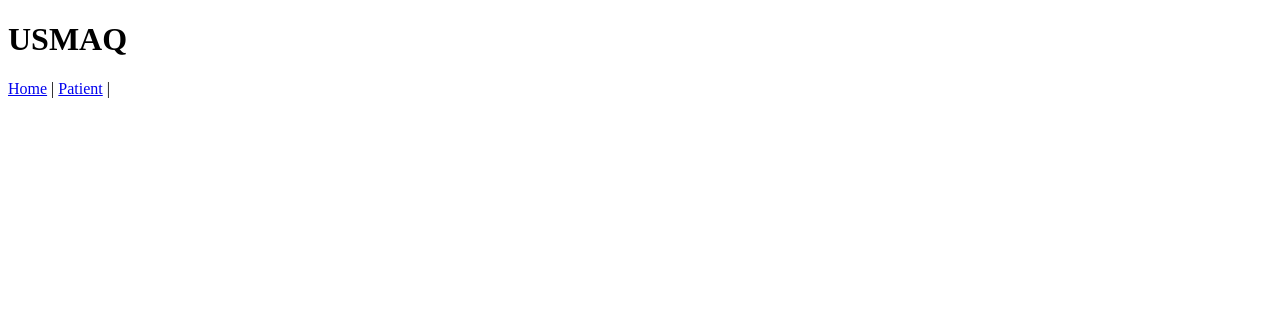
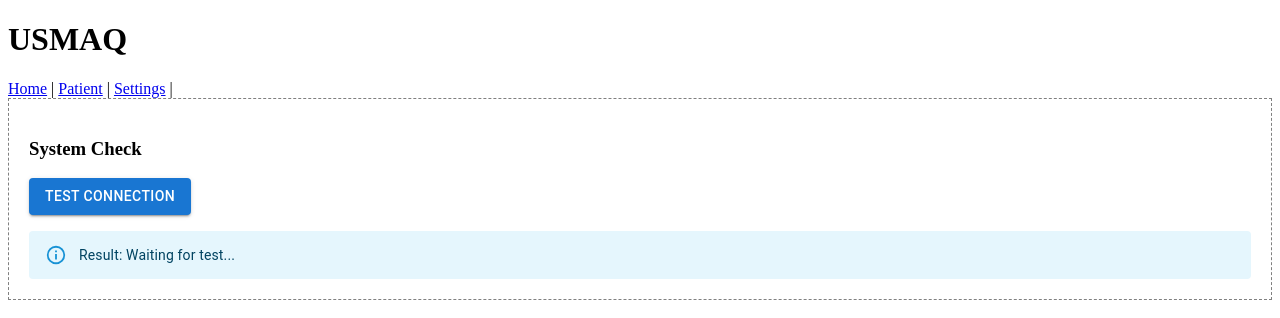
Before and after one commit to anselmusPhytagoras32/USMAQ, a React (Vite) app in the folder portal/: page /Settings in a window 1280 px wide. Shown: the top 318 px of the page. Built offline with nearby package versions, Linux system fonts and the light colour scheme.

Commit message:
Added test connection as a feature and I put it in the settings page

```diff
--- a/portal/src/App.tsx
+++ b/portal/src/App.tsx
@@ -4,6 +4,7 @@
 import {Button} from "@mui/material";
 import Home from "./pages/Home.tsx";
 import Patient from "./pages/Patient.tsx";
+import Settings from "@/pages/Settings.tsx";
 
 function App(){
     return(
@@ -14,10 +15,12 @@
                 <nav>
                     <Link to ="/">Home</Link> |{' '}
                     <Link to ="/Patient">Patient</Link> |{' '}
+                    <Link to ="/Settings">Settings</Link> |{' '}
                 </nav>
               <Routes>
                     <Route path="/" element={<Home/>} />
                     <Route path="/Patient" element={<Patient/>} />
+                    <Route path="/Settings" element={<Settings/>} />
               </Routes>
             </BrowserRouter>
 
--- a/portal/src/pages/Home.tsx
+++ b/portal/src/pages/Home.tsx
@@ -5,7 +5,6 @@
     return (
         <div>
             <h1>Homepage</h1>
-            <ConnectionTest/>
         </div>
     );
 }
--- a/portal/src/pages/Settings.tsx
+++ b/portal/src/pages/Settings.tsx
@@ -1 +1,12 @@
-import React from "react";
+import React from 'react';
+import ConnectionTest from "@/components/ConnectionTest.tsx";
+
+function Settings() {
+    return (
+        <div>
+            <ConnectionTest/>
+        </div>
+    );
+}
+
+export default Settings;
```
